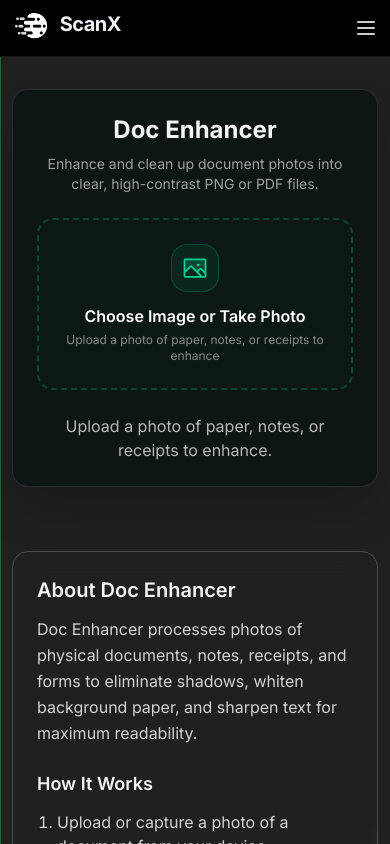
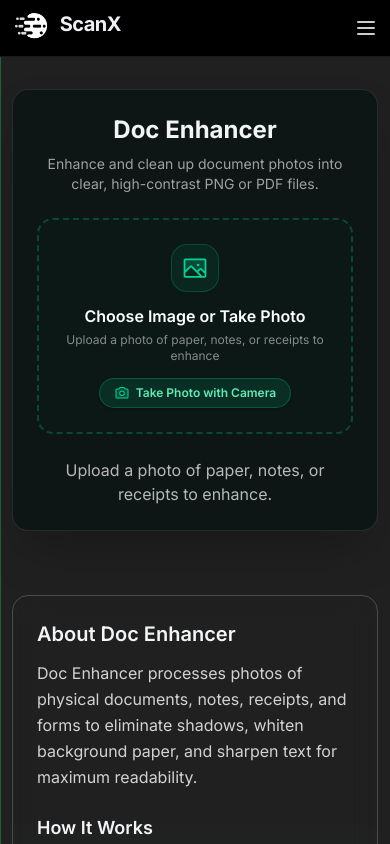
Before and after one commit to rajank18/ScanX_frontend, a React (Vite) app: page /scan in a window 390 px wide. Shown: the top 844 px of the page. Built offline with nearby package versions, Linux system fonts and the light colour scheme.

Commit message:
feat(mobile): add direct camera capture support to UnifiedDropzone for photo modules

```diff
--- a/src/components/ui/UnifiedDropzone.jsx
+++ b/src/components/ui/UnifiedDropzone.jsx
@@ -1,5 +1,5 @@
 import { useRef, useState } from "react";
-import { UploadSimple, FileArrowUp, Image as ImageIcon, Files } from "@phosphor-icons/react";
+import { UploadSimple, FileArrowUp, Image as ImageIcon, Files, Camera } from "@phosphor-icons/react";
 
 /**
  * UnifiedDropzone Component
@@ -15,9 +15,18 @@ export default function UnifiedDropzone({
   iconType = "upload", // "upload" | "file" | "image" | "files"
   className = "",
   id = "unified-dropzone-input",
+  showCamera = false,
 }) {
   const fileInputRef = useRef(null);
+  const cameraInputRef = useRef(null);
   const [isDragOver, setIsDragOver] = useState(false);
+
+  const shouldShowCamera = showCamera || (
+    Boolean(accept && accept.includes("image")) && (
+      title.toLowerCase().includes("take photo") ||
+      title.toLowerCase().includes("photo")
+    )
+  );
 
   const handleFiles = (fileList) => {
     if (!fileList || fileList.length === 0) return;
@@ -80,6 +89,7 @@ export default function UnifiedDropzone({
           : "border-emerald-500/30 hover:border-emerald-400 hover:bg-emerald-950/20 bg-emerald-950/10"
       } ${className}`}
     >
+      {/* Standard file picker input */}
       <input
         ref={fileInputRef}
         type="file"
@@ -89,6 +99,19 @@ export default function UnifiedDropzone({
         onChange={(e) => handleFiles(e.target.files)}
         className="hidden"
       />
+
+      {/* Direct camera capture input for mobile devices */}
+      {shouldShowCamera && (
+        <input
+          ref={cameraInputRef}
+          type="file"
+          id={`${id}-camera`}
+          accept="image/*"
+          capture="environment"
+          onChange={(e) => handleFiles(e.target.files)}
+          className="hidden"
+        />
+      )}
 
       <div className="w-12 h-12 sm:w-14 sm:h-14 rounded-2xl bg-emerald-500/10 border border-emerald-500/25 flex items-center justify-center mb-3 group-hover:scale-105 group-hover:bg-emerald-500/20 group-hover:border-emerald-400/50 transition-all duration-300 shadow-inner pointer-events-none">
         {renderIcon()}
@@ -103,6 +126,24 @@ export default function UnifiedDropzone({
           {subtitle}
         </p>
       )}
+
+      {/* Direct mobile camera action button */}
+      {shouldShowCamera && (
+        <div className="mt-3.5 z-10">
+          <button
+            type="button"
+            onClick={(e) => {
+              e.preventDefault();
+              e.stopPropagation();
+              cameraInputRef.current?.click();
+            }}
+            className="inline-flex items-center gap-1.5 px-3.5 py-1.5 rounded-full bg-emerald-500/15 hover:bg-emerald-500/25 active:bg-emerald-500/35 text-emerald-300 border border-emerald-500/30 text-xs font-semibold transition-all shadow-sm hover:scale-105 active:scale-95 cursor-pointer"
+          >
+            <Camera size={16} weight="duotone" className="text-emerald-400" />
+            <span>Take Photo with Camera</span>
+          </button>
+        </div>
+      )}
     </label>
   );
 }
```
